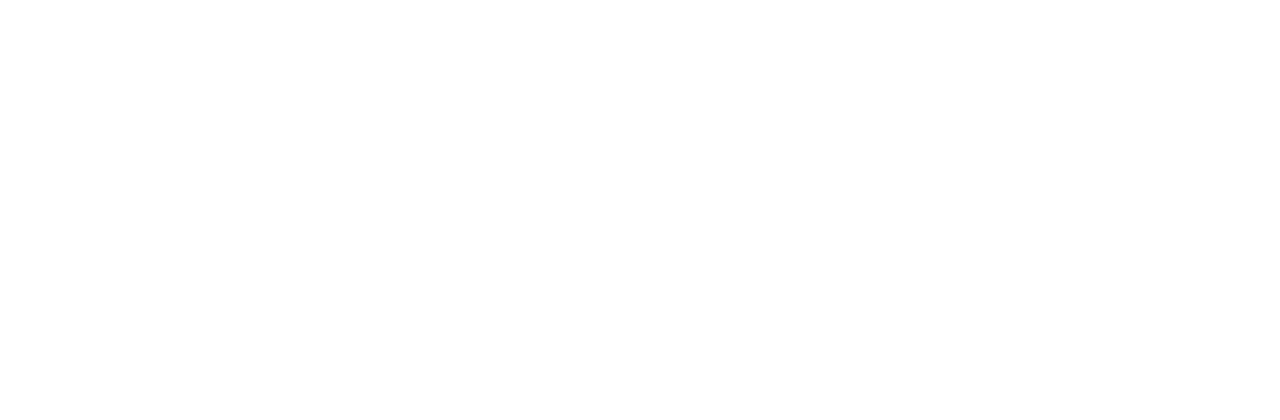
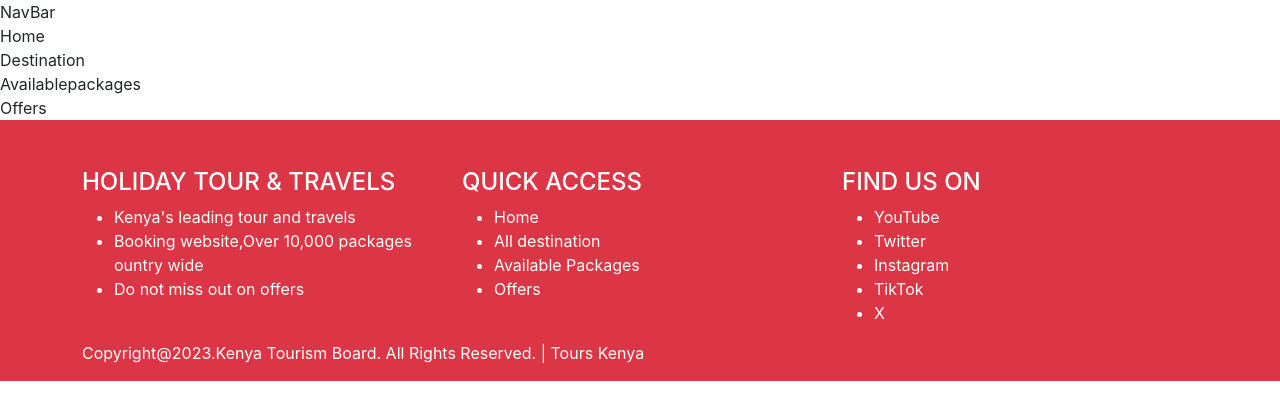
Before and after one commit to wahitom/phase-2-tour-project, a React (Create React App) app: page / in a window 1280 px wide. Shown: the top 420 px of the page. Built offline with nearby package versions, Linux system fonts and the light colour scheme.

Commit message:
components exported

```diff
--- a/src/App.js
+++ b/src/App.js
@@ -1,9 +1,19 @@
+import Availablepackages from "./components/Availablepackages";
+import Destination from "./components/Destination";
 import Footer from "./components/Footer";
+import Home from "./components/Home";
+import NavBar from "./components/NavBar";
+import Offers from "./components/Offers";
 
 function App() {
   return (
     <div >
-
+     <NavBar/>
+     <Home/>
+     <Destination/>
+     <Availablepackages/>
+     <Offers/>
+     <Footer/>
     </div>
   );
 }
--- a/src/components/Availablepackages.jsx
+++ b/src/components/Availablepackages.jsx
@@ -0,0 +1,9 @@
+import React from 'react'
+
+function Availablepackages() {
+  return (
+    <div>Availablepackages</div>
+  )
+}
+
+export default Availablepackages
--- a/src/components/Destination.jsx
+++ b/src/components/Destination.jsx
@@ -0,0 +1,9 @@
+import React from 'react'
+
+function Destination() {
+  return (
+    <div>Destination</div>
+  )
+}
+
+export default Destination
--- a/src/components/NavBar.jsx
+++ b/src/components/NavBar.jsx
@@ -0,0 +1,9 @@
+import React from 'react'
+
+function NavBar() {
+  return (
+    <div>NavBar</div>
+  )
+}
+
+export default NavBar
--- a/src/components/Offers.jsx
+++ b/src/components/Offers.jsx
@@ -0,0 +1,9 @@
+import React from 'react'
+
+function Offers() {
+  return (
+    <div>Offers</div>
+  )
+}
+
+export default Offers
```
